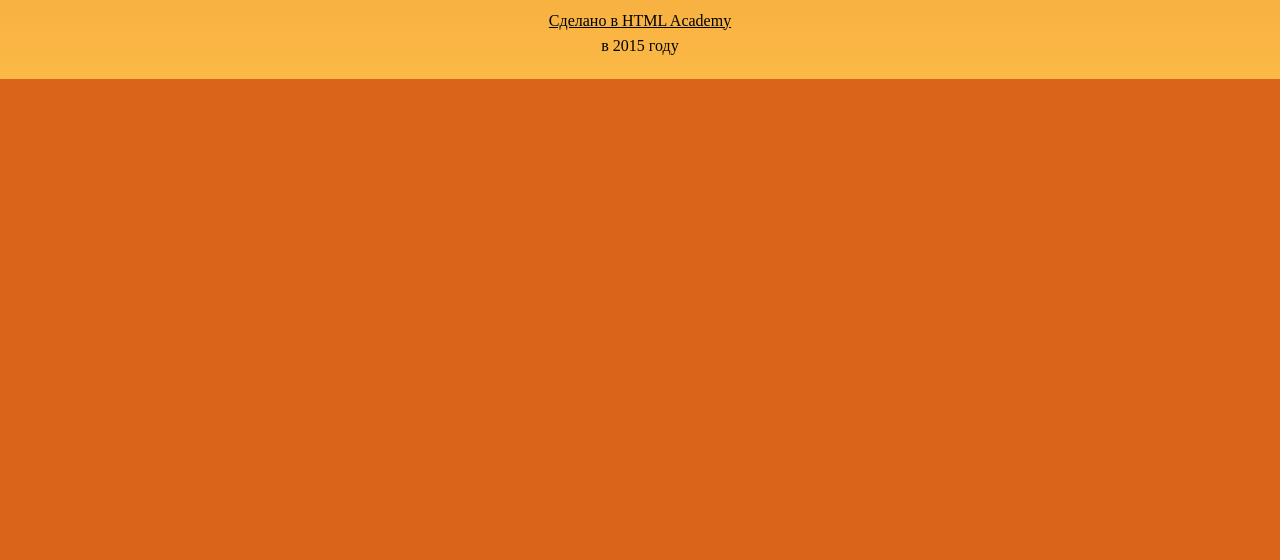
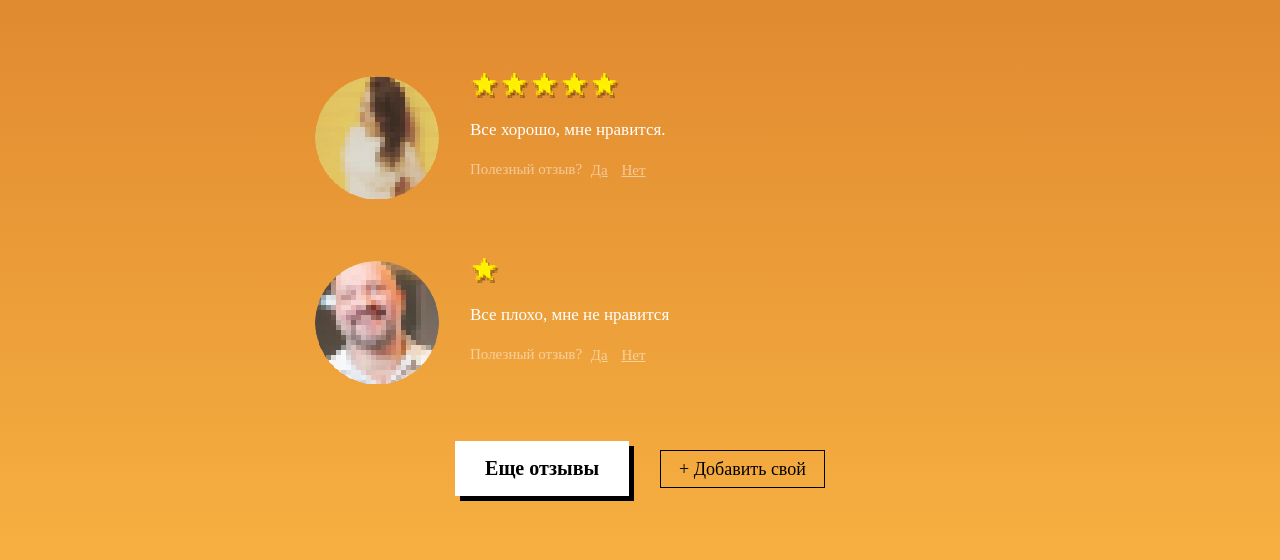
Before and after one commit to talequale/39082-code-and-magick, a website: page index.html in a window 1280 px wide. Shown: the part 1895-2455 px from the top of the page. Before the commit the page ends 1974 px from the top, so only its background shows below. Drawn offline with Linux system fonts and the light colour scheme; a web font is replaced by a local one.

Commit message:
задание 5.1

```diff
--- a/index.html
+++ b/index.html
@@ -121,6 +121,8 @@
 </template>
 
 <script src="js/form.js"></script>
+<script src="js/reviews.js"></script>
+
 
 </body>
 </html>
--- a/js/reviews.js
+++ b/js/reviews.js
@@ -20,18 +20,30 @@
 
   var REQUEST_FAILURE_TIMEOUT = 10000;
   var SIX_MONTHS = 182.5 * 24 * 60 * 60 * 1000;
+  var REVIEWS_PER_PAGE = 3;
+
   var reviewsFilters = document.querySelector('.reviews-filter');
   var reviewsContainer = document.querySelector('.reviews-list');
   var reviews;
+  var currentReviews;
+  var currentPage = 0;
+  var showMore = document.querySelector('.reviews-controls-more');
 
-  function renderReviews(filteredReviews) {
-    reviewsContainer.classList.remove('reviews-load-failure');
-    reviewsContainer.innerHTML = '';
+  function renderReviews(filteredReviews, pageNumber, replace) {
+    pageNumber = pageNumber || 0;
+    replace = typeof replace !== 'undefined' ? replace : true;
+
+    if (replace) {
+      reviewsContainer.classList.remove('reviews-load-failure');
+      reviewsContainer.innerHTML = '';
+    }
 
     var reviewTemplate = document.getElementById('review-template');
     var reviewsFragment = document.createDocumentFragment();
 
-    reviewsFilters.classList.add('invisible');
+    var reviewsFrom = pageNumber * REVIEWS_PER_PAGE;
+    var reviewsTo = reviewsFrom + REVIEWS_PER_PAGE;
+    filteredReviews = filteredReviews.slice(reviewsFrom, reviewsTo);
 
     filteredReviews.forEach(function(review) {
       var newReviewElement = reviewTemplate.content.children[0].cloneNode(true);
@@ -46,17 +58,17 @@
         var imageLoadTimeout = setTimeout(function() {
           newReviewElement.classList.add('review-load-failure');
         }, REQUEST_FAILURE_TIMEOUT);
-        reviewAvatar.onload = function() {
+        reviewAvatar.addEventListener('load', function() {
           reviewAvatar.classList.add('review-author');
           reviewAvatar.title = review.author.name;
           reviewAvatar.style.width = '124px';
           reviewAvatar.style.height = '124px';
           newReviewElement.replaceChild(reviewAvatar, avatarTemplate);
           clearTimeout(imageLoadTimeout);
-        };
-        reviewAvatar.onerror = function() {
+        });
+        reviewAvatar.addEventListener('error', function() {
           newReviewElement.classList.add('review-load-failure');
-        };
+        });
       }
       reviewsFragment.appendChild(newReviewElement);
     });
@@ -141,27 +153,68 @@
         filteredReviews = reviewsList.slice(0);
         break;
     }
+    localStorage.setItem('filterName', filterName);
+    var filterButton = document.getElementsByName('reviews');
+    for (var i = 0; i < filterButton.length; i++) {
+      filterButton[i].addEventListener('click', function() {
+        localStorage.setItem('checkedButton', this.value);
+      });
+    }
     return filteredReviews;
   }
 
   function setActiveFilter(filterID) {
-    var filteredReviews = filterReviews(reviews, filterID);
-    renderReviews(filteredReviews);
+    currentReviews = filterReviews(reviews, filterID);
+    currentPage = 0;
+    renderReviews(currentReviews, currentPage, true);
+    showMore.classList.remove('invisible');
+  }
+
+  function isNextPageAvailable() {
+    return currentPage < Math.ceil(reviews.length / REVIEWS_PER_PAGE);
   }
 
   function initFilters() {
-    var filterButtons = document.querySelectorAll('.reviews-filter-item');
-    for (var i = 0, l = filterButtons.length; i < l; i++) {
-      filterButtons[i].onclick = function(event) {
-        var checkedButton = event.currentTarget;
-        setActiveFilter(checkedButton.htmlFor);
-      };
+    var filtersContainer = document.querySelector('.reviews-filter');
+
+    filtersContainer.addEventListener('click', function(evt) {
+      var checkedFilter = evt.target;
+      while (checkedFilter != this) {
+        if (!(checkedFilter.classList.contains('reviews-filter-item'))) {
+          setActiveFilter(checkedFilter.id);
+          return;
+        }
+        checkedFilter = checkedFilter.parentNode;
+      }
+    });
+  }
+
+  function showMoreReviews() {
+    if (isNextPageAvailable()) {
+      renderReviews(currentReviews, currentPage++, true);
+    } else {
+      renderReviews(currentReviews, currentPage, false);
+      showMore.classList.add('invisible');
     }
   }
 
+  function nextPage() {
+    if (!(currentReviews)) {
+      showMore.classList.remove('invisible');
+    }
+    showMore.addEventListener('click', function() {
+      showMoreReviews();
+    })
+  }
+
   initFilters();
+  nextPage();
   loadReviews(function(loadedReviews) {
     reviews = loadedReviews;
-    setActiveFilter('sort-hotels-default');
+    setActiveFilter(localStorage.getItem('filterName') || 'reviews-all');
+    if (localStorage.getItem('checkedButton')) {
+      var checkedButton = localStorage.getItem('checkedButton');
+      document.querySelector('input[name="reviews"][value="' + checkedButton + '"]').setAttribute('checked','checked');
+    }
   });
 })();
```
Also changed, not shown: 1 other file.
